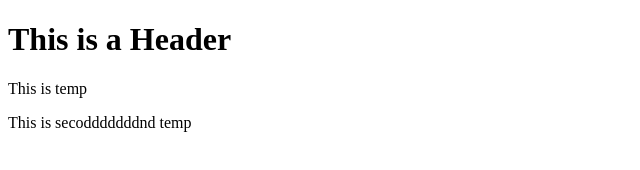
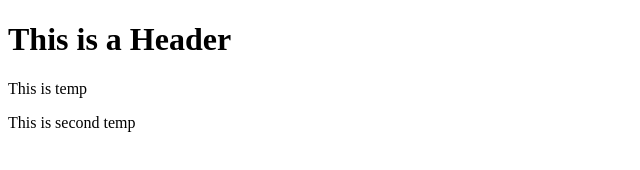
Before and after one commit to TravisInSF/git-test, a website: page index.html in a window 1280 px wide. Shown: the full height of the page, 0-640 px from the left. Drawn offline with Linux system fonts and the light colour scheme.

Commit message:
Fourth coursera

```diff
--- a/index.html
+++ b/index.html
@@ -4,6 +4,6 @@
     <body>
         <h1>This is a Header</h1>
         <p>This is temp</p>
-        <p>This is secodddddddnd temp</p>
+        <p>This is second temp</p>
     </body>
 </html>
--- a/package.json
+++ b/package.json
@@ -4,7 +4,9 @@
   "description": "This is a test directory for coursera",
   "main": "index.html",
   "scripts": {
-    "test": "echo \"Error: no test specified\" && exit 1"
+    "start": "npm run lite",
+    "test": "echo \"Error: no test specified\" && exit 1",
+    "lite": "lite-server"
   },
   "repository": {
     "type": "git",
```
